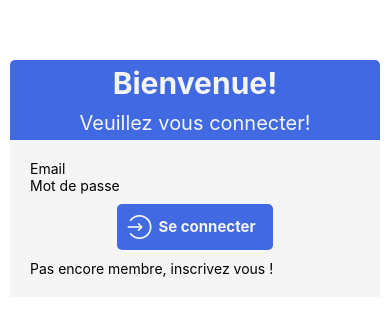
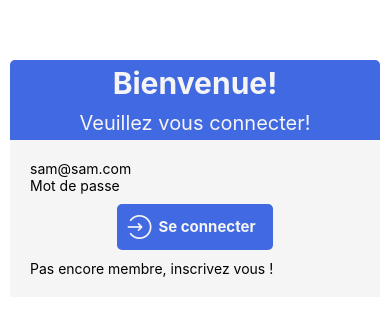
Before and after one commit to judithpetit82/app29_08, a React Native app: screen / in a window 390 px wide. Shown: the part 244-558 px from the top of the page. Built offline with nearby package versions, Linux system fonts and the light colour scheme.

Commit message:
Fin InputwithError

```diff
--- a/Components/Container/Login/Login.jsx
+++ b/Components/Container/Login/Login.jsx
@@ -3,9 +3,11 @@ import { View, Text, TextInput, TouchableOpacity, Platform } from "react-native"
 import Button from "../../UI/Button/Button";
 import P from "../../UI/P/P";
 import { AntDesign } from "@expo/vector-icons";
+import InputWithError from "../../UI/InputWithError/InputWithError";
 export default function Login() {
   //les variables d'états:
-  const [emailInput, setEmailInput] = useState("");
+  let email = "sam@sam.com";
+  const [emailInput, setEmailInput] = useState(email);
   const [emailError, setEmailError] = useState("");
 
   const [passwordInput, setPasswordInput] = useState("");
@@ -28,23 +30,27 @@ export default function Login() {
     } else {
       setEmailError(!emailInput.includes("@") ? "Email invalide!" : "");
       setPasswordError(passwordInput.length < 6 ? "Mot de passe trop court!" : "");
+      setPasswordInput("");
     }
   }
-
+  //Two way binding
   return (
     <View accessibilityRole={Platform.OS === "web" ? "form" : null}>
-      <TextInput
-        placeholder='Email'
-        keyboardType='email-address'
-        onChangeText={handleEmail}
+      <InputWithError
+        holder='Email'
+        valeur={emailInput}
+        action={handleEmail}
+        errorMessage={emailError}
+        type='email-address'
       />
-      <Text>{emailError}</Text>
-      <TextInput
-        placeholder='Mot de passe'
-        secureTextEntry
-        onChangeText={handlePassword}
+      <InputWithError
+        holder='Mot de passe'
+        valeur={passwordInput}
+        action={handlePassword}
+        errorMessage={passwordError}
+        type='default'
+        isPassword
       />
-      <Text>{passwordError}</Text>
 
       <Button action={login}>
         <AntDesign name='login' size={24} color='whitesmoke' />
--- /dev/null
+++ b/Components/UI/InputWithError/InputWithError.js
@@ -0,0 +1,23 @@
+import React from "react";
+import { View, Text, StyleSheet, TextInput } from "react-native";
+
+const InputWithError = ({ holder, valeur, action, errorMessage, type, isPassword }) => {
+  return (
+    <View style={styles.container}>
+      <TextInput
+        placeholder={holder}
+        keyboardType={type}
+        secureTextEntry={isPassword}
+        onChangeText={action}
+        value={valeur}
+      />
+      <Text>{errorMessage}</Text>
+    </View>
+  );
+};
+
+const styles = StyleSheet.create({
+  container: {},
+});
+
+export default InputWithError;
```
